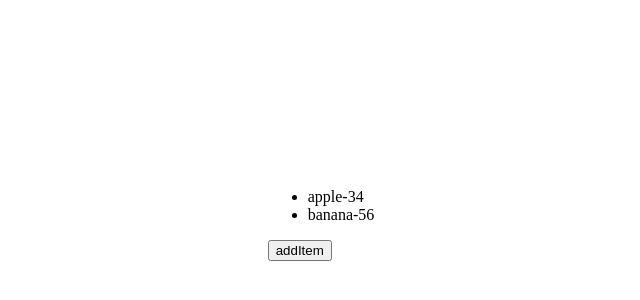
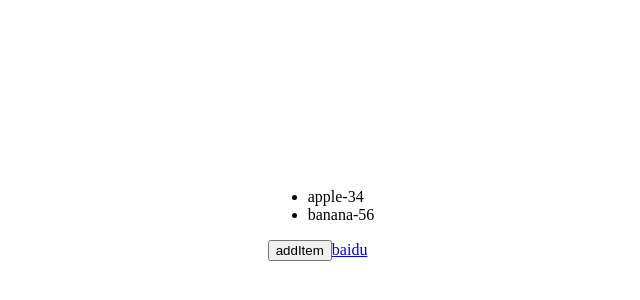
Before and after one commit to yeshrb/vue-test, a Vue app: page / in a window 1280 px wide. Shown: the part 192-492 px from the top of the page, without its empty margins (319-959 px from the left). Built offline with nearby package versions, Linux system fonts and the light colour scheme.

Commit message:
v-bind试用

```diff
--- a/src/App.vue
+++ b/src/App.vue
@@ -4,6 +4,7 @@
       <li v-for="item in list">{{item.name}}-{{item.price}}</li>
     </ul>
     <button @click="addItem">addItem</button>
+    <a :href="url" :title="title">baidu</a>
   </div>
 </template>
 
@@ -15,6 +16,8 @@ export default {
    data () {
     return {
       hello : '<span> hello</span>',
+      url : 'http://www.bing.com',
+      title :'必应',
       list : [
         {
          name:'apple',
```
